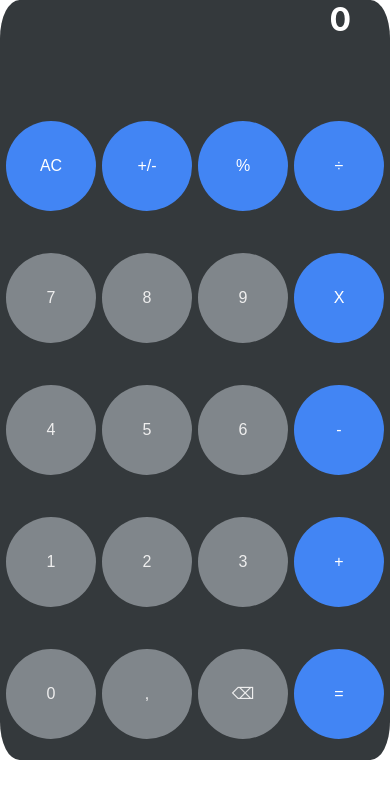
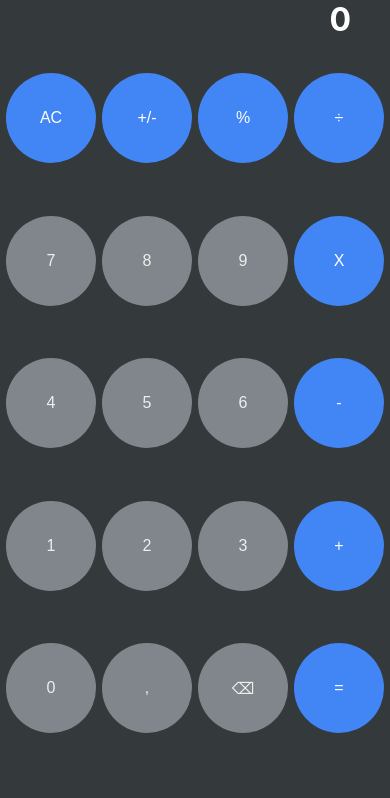
Before and after one commit to DanieelCarvalho/calculadora-react, a React (Create React App) app: page / in a window 390 px wide. Shown: the top 798 px of the page. Built offline with nearby package versions, Linux system fonts and the light colour scheme.

Commit message:
correção no responsivo

```diff
--- a/src/Component/Style.js
+++ b/src/Component/Style.js
@@ -6,6 +6,11 @@ export const GlobalStyle = createGlobalStyle`
         padding: 0;
         margin: 0;
         box-sizing: border-box;
+        @media screen and (max-width: 1023px) {
+        background-color:#34393c;
+
+  }
+
 
     }
 `
@@ -19,6 +24,7 @@ export const Container= styled.main`
   align-items: center;
   width: 100%;
   @media screen and (max-width: 1023px) {
+  background-color:#34393c;
 
   }
 
@@ -40,12 +46,13 @@ export const Principal = styled.div`
     width:80%;
     height: 250px;
     font-size: clamp(5px, 30vw, 2rem);
+
   }
 
   @media screen and (max-width: 1023px) {
     width: 100%;
     height: 100%;
-
+    border-radius: 0%;
 
   }
 
@@ -57,12 +64,10 @@ export const Ope = styled.div`
   justify-content:  space-evenly;
   align-items: center;
   width:100%;
-  height: 328.5px;
-
-
-
+  height: 100%;
 
 `;
+
 export const Botaonum = styled.button`
   width: 4vw;
   height: 52.56px;
```
